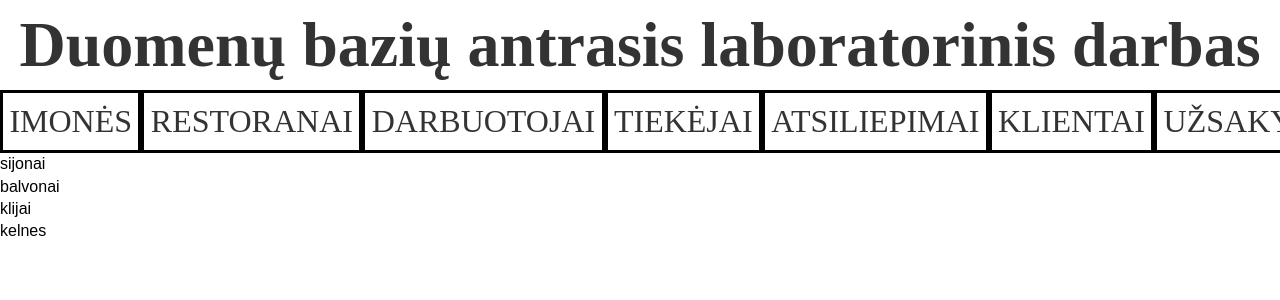
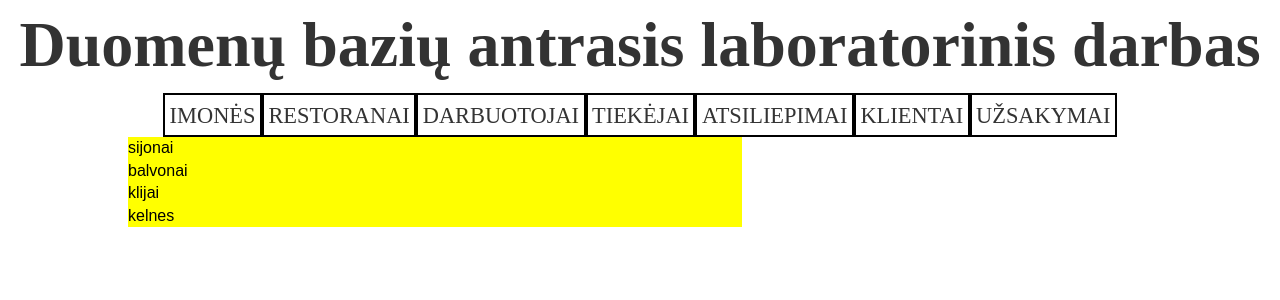
Before and after one commit to MantasDemenius/database-project, a React (Create React App) app: page /imones in a window 1280 px wide. Shown: the top 300 px of the page. Built offline with nearby package versions, Linux system fonts and the light colour scheme.

Commit message:
basic css pridetas

```diff
--- a/src/components/includes/Content.js
+++ b/src/components/includes/Content.js
@@ -9,10 +9,12 @@ class Content extends Component {
 
   render() {
     return (
-      <div>
-        <Route exact path='/' component={Index}></Route>
-        <Route path='/imones' component={Imones}></Route>
-      </div>
+      <content>
+        <div className="content">
+          <Route exact path='/' component={Index}></Route>
+          <Route path='/imones' component={Imones}></Route>
+        </div>
+      </content>
     );
   }
 }
--- a/src/components/pages/ContentItem.js
+++ b/src/components/pages/ContentItem.js
@@ -5,9 +5,10 @@ import React, { Component } from 'react';
 class ContentItem extends Component {
   render() {
     return (
-      <div>
+      <React.Fragment>
         <p>{this.props.item.title}</p>
-      </div>
+      </React.Fragment>
+
     );
   }
 }
--- a/src/components/pages/Imones.js
+++ b/src/components/pages/Imones.js
@@ -28,7 +28,10 @@ state = {
 
   render() {
     return  this.state.imones.map((record) => (
-      <ContentItem key={record.id} item={record}/>
+      <div className="content-item">
+        <ContentItem key={record.id} item={record}/>
+      </div>
+
     ));
   }
 }
--- a/src/style/style.css
+++ b/src/style/style.css
@@ -21,19 +21,18 @@
   font-size: 2em;
   font-weight: normal;
   color: #FFD48b;
-  text-align:center;
+  text-align:center
 }
 
 .navigation-container {
   width: 100%;
   position: relative;
   overflow: hidden;
-  text-align: center;
 }
 
 .top-nav {
   display: inline-flex;
-  font-size: 1em;
+  font-size: 0.7em;
   text-decoration: none;
   text-transform: uppercase;
   font-weight: 400;
@@ -42,5 +41,18 @@
 
 .top-nav li {
   padding: 0.2em;
-  border:black solid;
+  border:black 2px solid;
 }
+
+.content{
+  width: 80%;
+  background: grey;
+  margin:auto;
+  padding:auto;
+}
+
+.content-item {
+  background: yellow;
+  width:60%;
+  float:left;
+}
```
